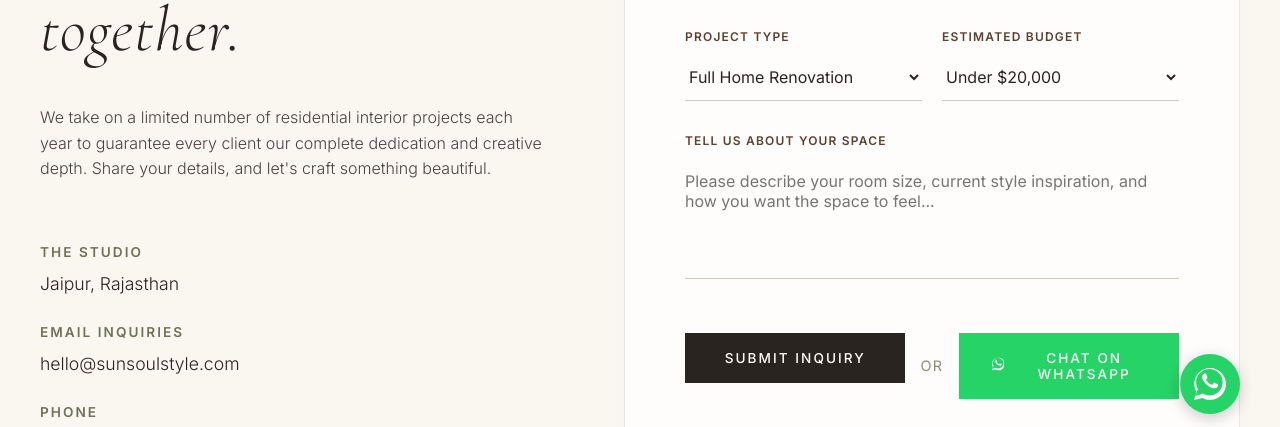
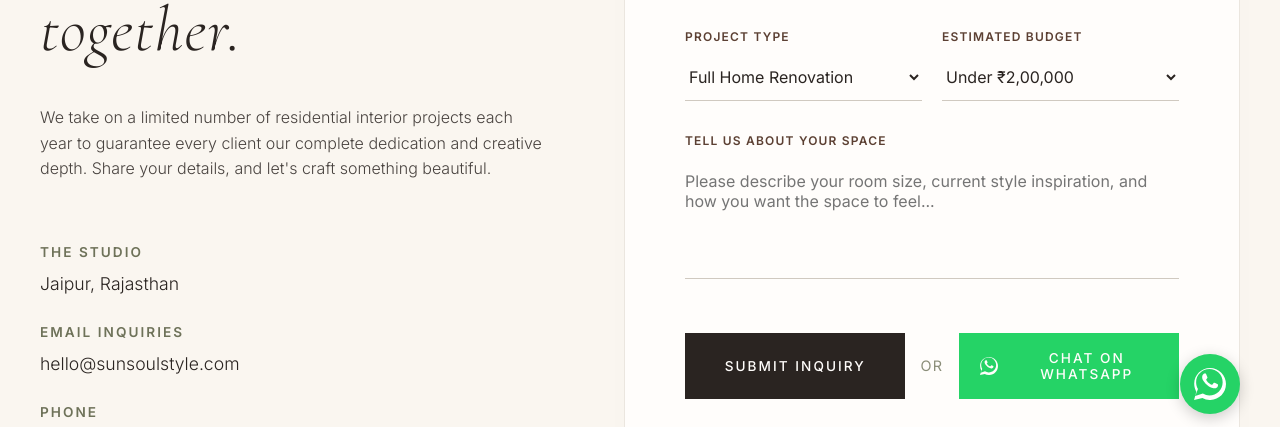
Before and after one commit to aryan13a/sun_soul_style, a website: page public/contact.html in a window 1280 px wide. Shown: the part 346-773 px from the top of the page. Drawn offline with nearby package versions, Linux system fonts and the light colour scheme; no server answers.

Commit message:
fix: change budget options to INR (Rupees) and align submit buttons equally

```diff
--- a/public/contact.html
+++ b/public/contact.html
@@ -118,11 +118,11 @@
               <div class="form-group">
                 <label for="contact-budget">Estimated Budget</label>
                 <select id="contact-budget">
-                  <option value="Under $20k">Under $20,000</option>
-                  <option value="$20k - $50k">$20,000 - $50,000</option>
-                  <option value="$50k - $100k">$50,000 - $100,000</option>
-                  <option value="$100k - $200k">$100,000 - $200,000</option>
-                  <option value="$200k+">$200,000+</option>
+                  <option value="Under ₹2 Lakhs">Under ₹2,00,000</option>
+                  <option value="₹2 Lakhs - ₹5 Lakhs">₹2,00,000 - ₹5,00,000</option>
+                  <option value="₹5 Lakhs - ₹10 Lakhs">₹5,00,000 - ₹10,00,000</option>
+                  <option value="₹10 Lakhs - ₹20 Lakhs">₹10,00,000 - ₹20,00,000</option>
+                  <option value="₹20 Lakhs+">₹20,00,000+</option>
                 </select>
               </div>
             </div>
@@ -133,12 +133,12 @@
             </div>
 
             <div class="form-actions" style="display: flex; align-items: center; gap: 15px; flex-wrap: wrap; margin-top: 24px;">
-              <button type="submit" class="btn-submit" id="btn-submit-normal" style="flex: 1; min-width: 180px;">
+              <button type="submit" class="btn-submit" id="btn-submit-normal" style="flex: 1 1 0px; min-width: 180px; display: inline-flex; align-items: center; justify-content: center; padding: 16px 20px; text-align: center; align-self: stretch;">
                 Submit Inquiry
               </button>
-              <span class="or-separator" style="font-family: var(--font-sans); font-size: 0.9rem; text-transform: uppercase; letter-spacing: 0.1em; color: var(--color-olive); opacity: 0.8; text-align: center; flex: 0 0 auto; margin: 0 auto;">or</span>
-              <button type="button" class="btn-whatsapp-inquiry" id="btn-submit-whatsapp" style="flex: 1; min-width: 180px;">
-                <svg width="18" height="18" viewBox="0 0 24 24" fill="currentColor" style="display: inline-block; vertical-align: middle; margin-right: 8px; margin-top: -3px;">
+              <span class="or-separator" style="font-family: var(--font-sans); font-size: 0.9rem; text-transform: uppercase; letter-spacing: 0.1em; color: var(--color-olive); opacity: 0.8; text-align: center; flex: 0 0 auto; margin: 0;">or</span>
+              <button type="button" class="btn-whatsapp-inquiry" id="btn-submit-whatsapp" style="flex: 1 1 0px; min-width: 180px; display: inline-flex; align-items: center; justify-content: center; padding: 16px 20px; text-align: center; align-self: stretch;">
+                <svg width="18" height="18" viewBox="0 0 24 24" fill="currentColor" style="margin-right: 8px; flex-shrink: 0;">
                   <path d="M.057 24l1.687-6.163c-1.041-1.804-1.588-3.849-1.587-5.946C.06 5.348 5.397.01 12.008.01c3.202.001 6.212 1.246 8.477 3.514 2.266 2.268 3.507 5.28 3.505 8.484-.004 6.657-5.34 11.997-11.953 11.997-2.005-.001-3.973-.502-5.717-1.458L0 24zm6.59-4.846c1.6.95 3.167 1.485 4.887 1.487 5.485 0 9.948-4.461 9.951-9.948.002-2.658-1.03-5.157-2.906-7.037-1.875-1.879-4.373-2.914-7.034-2.915-5.49 0-9.953 4.463-9.957 9.951-.001 1.81.478 3.578 1.388 5.146L.92 21.082l5.727-1.928zm10.766-7.092c-.293-.147-1.734-.856-2.002-.953-.267-.099-.462-.147-.659.148-.195.293-.757.953-.928 1.147-.171.195-.341.219-.634.073-.293-.147-1.239-.457-2.361-1.457-.872-.778-1.46-1.74-1.63-2.03-.172-.294-.018-.452.129-.597.132-.131.293-.341.44-.512.146-.17.195-.293.293-.488.098-.195.049-.366-.024-.513-.073-.147-.659-1.588-.903-2.174-.237-.573-.478-.495-.659-.504-.17-.008-.366-.01-.561-.01-.196 0-.513.073-.78.366-.269.293-1.026 1.002-1.026 2.443 0 1.44 1.049 2.836 1.196 3.03.147.195 2.062 3.149 4.996 4.413.698.302 1.243.483 1.668.618.702.223 1.34.192 1.845.117.563-.083 1.734-.708 1.978-1.393.243-.684.243-1.27.17-1.393-.073-.122-.268-.195-.56-.341z"/>
                 </svg>Chat on WhatsApp
               </button>
```
